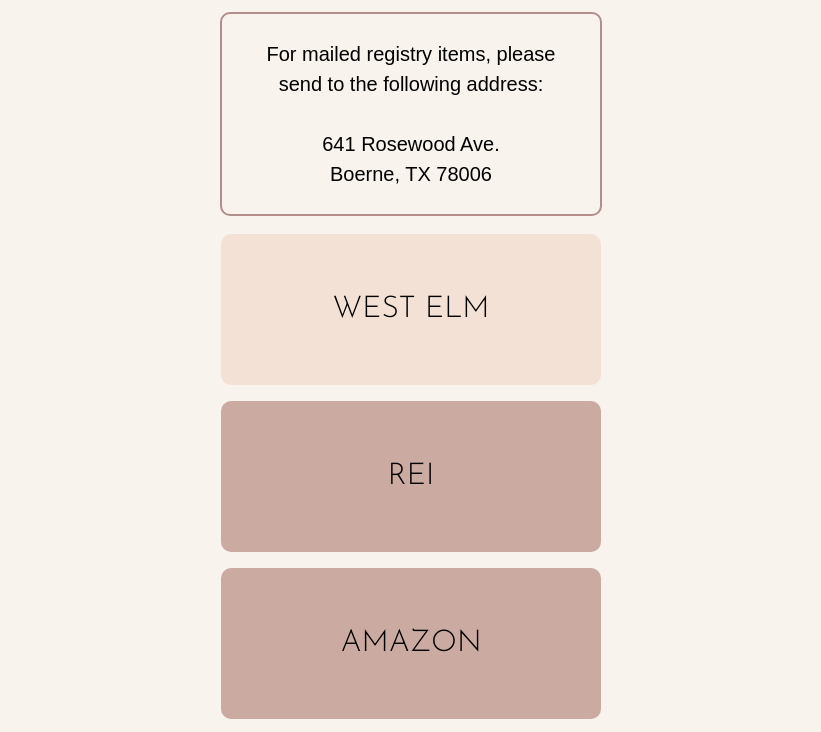
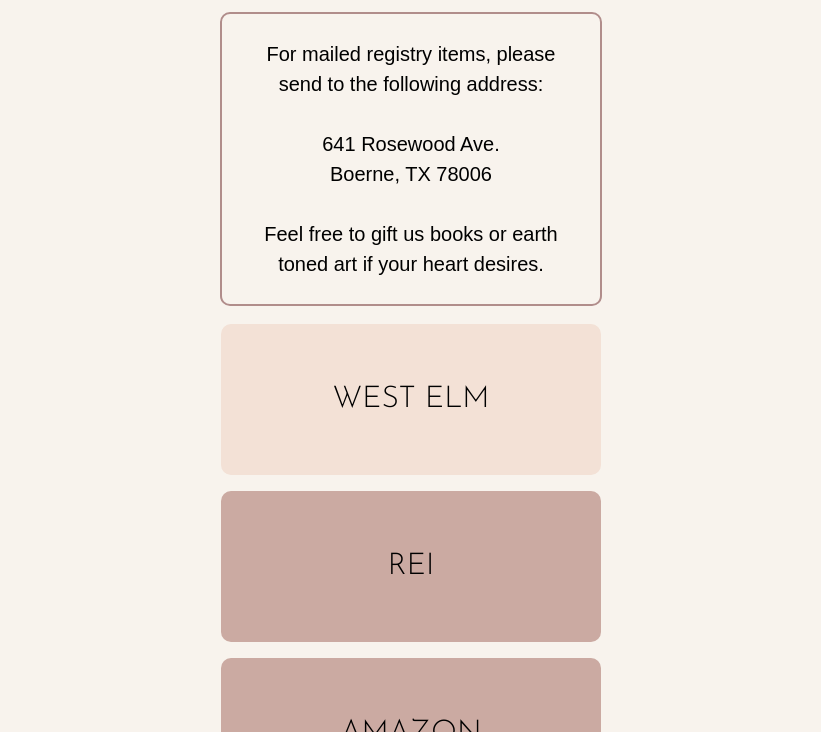
Before and after one commit to awkwardtriceratops/josephandruth, a plain HTML site: page registry.html in a window 1280 px wide. Shown: the part 1226-1958 px from the top of the page, without its empty margins (229-1050 px from the left). Drawn offline with Linux system fonts and the light colour scheme; a web font is replaced by a local one.

Commit message:
Earth tones
Adding it to the bottom

```diff
--- a/registry.html
+++ b/registry.html
@@ -23,7 +23,7 @@
     <h1 style="font-size: 1.4em; padding-bottom: .5em; font-family: 'Josefin Sans', sans-serif;">17 SEPTEMBER 2022</h1>
     </div>
     <div id="para2">
-        <p>For mailed registry items, please send to the following address:<br><br>641 Rosewood Ave.<br> Boerne, TX 78006</p>
+        <p>For mailed registry items, please send to the following address:<br><br>641 Rosewood Ave.<br> Boerne, TX 78006<br><br>Feel free to gift us books or earth toned art if your heart desires.</p>
     </div>
     <br>
     <a href="https://www.westelm.com/registry/kbfdzmzkgz/registry-list.html">
```
